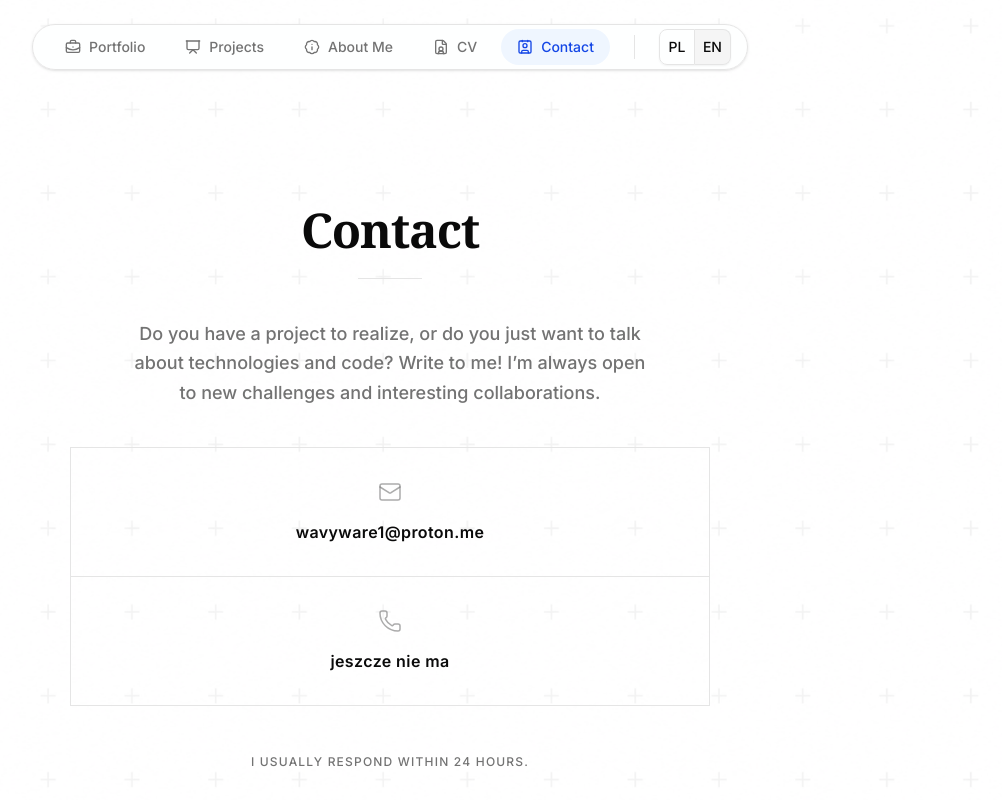
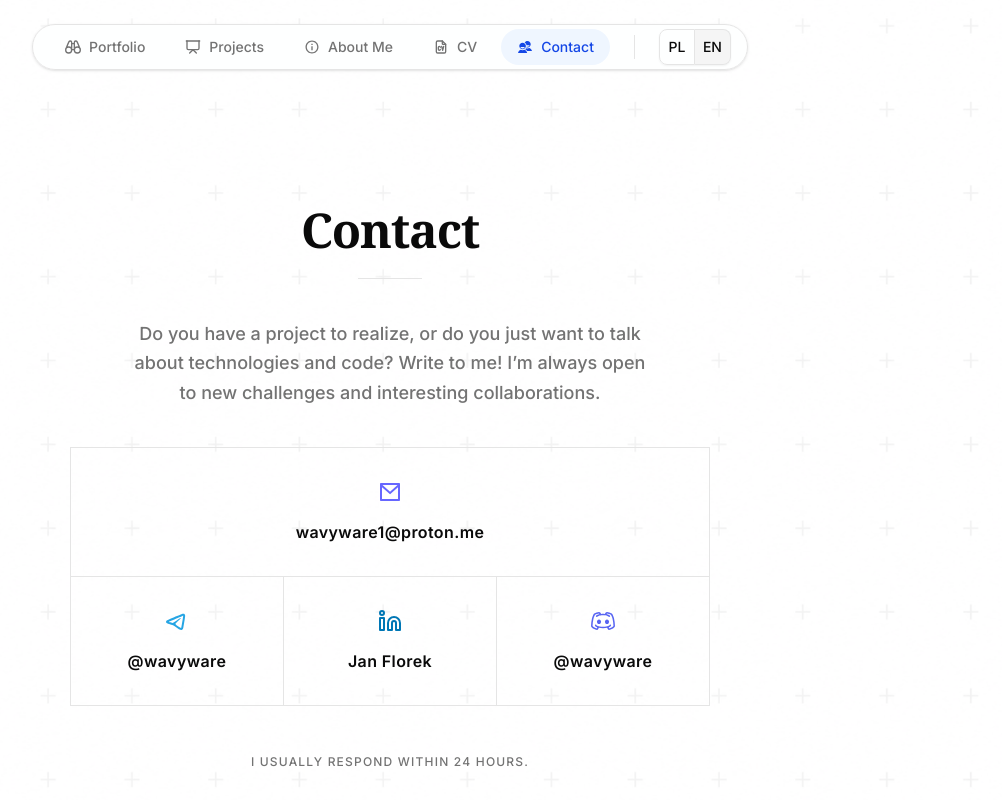
Before and after one commit to WavyWare/portfolio, a Next.js app: page /en/contact in a window 1280 px wide. Shown: the top 800 px of the page, without its empty margins (250-1252 px from the left). Built offline with nearby package versions, Linux system fonts and the light colour scheme.

Commit message:
Standarize icons and add more contact options

```diff
--- a/package.json
+++ b/package.json
@@ -9,15 +9,14 @@
     "lint": "eslint"
   },
   "dependencies": {
-    "@icons-pack/react-simple-icons": "^13.11.1",
     "class-variance-authority": "^0.7.1",
     "clsx": "^2.1.1",
-    "lucide-react": "^1.11.0",
     "next": "16.2.4",
     "next-intl": "^4.11.1",
     "radix-ui": "^1.4.3",
     "react": "19.2.4",
     "react-dom": "19.2.4",
+    "react-icons": "^5.6.0",
     "shadcn": "^4.5.0",
     "tailwind-merge": "^3.5.0",
     "tw-animate-css": "^1.4.0"
--- a/src/app/[locale]/contact/page.tsx
+++ b/src/app/[locale]/contact/page.tsx
@@ -1,6 +1,9 @@
-import {Mail, Phone} from "lucide-react";
 import React from "react";
 import {useTranslations} from "next-intl";
+import {Link} from "@/i18n/navigation";
+import {RiMailLine, RiTelegram2Line} from "react-icons/ri";
+import {LuLinkedin} from "react-icons/lu";
+import {RxDiscordLogo} from "react-icons/rx";
 
 export default function ContactPage() {
     const t = useTranslations("Contact");
@@ -13,15 +16,23 @@ export default function ContactPage() {
             <p className="text-muted-foreground text-center mb-10 leading-relaxed text-base md:text-lg font-medium max-w-lg mx-auto">
                 {t("cta")}
             </p>
-            <div className="w-full border-t border-l border-border grid grid-cols-1">
-                <div className="flex flex-col items-center gap-4 p-8 border-r border-b border-border bg-transparent hover:bg-muted/10 transition-colors md:col-span-2">
-                    <Mail className="w-6 h-6 text-muted-foreground/60" strokeWidth={1.5} />
+            <div className="w-full border-t border-l border-border grid grid-cols-3">
+                <Link href={"mailto:wavyware1@proton.me"} className="flex flex-col items-center gap-4 p-8 border-r border-b border-border bg-transparent hover:bg-muted/10 transition-colors col-span-3">
+                    <RiMailLine className="w-6 h-6 text-muted-foreground/60" color={"#66f"} />
                     <span className="text-base font-semibold tracking-wide">wavyware1@proton.me</span>
-                </div>
-                <div className="flex flex-col items-center gap-4 p-8 border-r border-b border-border bg-transparent hover:bg-muted/10 transition-colors">
-                    <Phone className="w-6 h-6 text-muted-foreground/60" strokeWidth={1.5} />
-                    <span className="text-base font-semibold tracking-wide">jeszcze nie ma</span>
-                </div>
+                </Link>
+                <Link href={"https://t.me/wavyware"} className="flex flex-col items-center gap-4 p-8 border-r border-b border-border bg-transparent hover:bg-muted/10 transition-colors">
+                    <RiTelegram2Line className="w-6 h-6 text-muted-foreground/60" color={"#26A5E4"}/>
+                    <span className="text-base font-semibold tracking-wide">@wavyware</span>
+                </Link>
+                <Link href={"https://www.linkedin.com/in/jan-florek-76b4072ab/"} className="flex flex-col items-center gap-4 p-8 border-r border-b border-border bg-transparent hover:bg-muted/10 transition-colors">
+                    <LuLinkedin className="w-6 h-6 text-muted-foreground/60" color={"#0077B5"}/>
+                    <span className="text-base font-semibold tracking-wide">Jan Florek</span>
+                </Link>
+                <Link href={"https://discordapp.com/users/560419681073233924"} className="flex flex-col items-center gap-4 p-8 border-r border-b border-border bg-transparent hover:bg-muted/10 transition-colors">
+                    <RxDiscordLogo className="w-6 h-6 text-muted-foreground/60" color={"#5865F2"}/>
+                    <span className="text-base font-semibold tracking-wide">@wavyware</span>
+                </Link>
             </div>
             <div className="mt-12 text-center text-xs text-muted-foreground font-medium uppercase tracking-widest">
                 {t("responseTime")}
--- a/src/app/[locale]/cv/page.tsx
+++ b/src/app/[locale]/cv/page.tsx
@@ -1,5 +1,5 @@
-import { FileText, Download } from "lucide-react";
 import {useTranslations} from "next-intl";
+import {LuDownload, LuFileText} from "react-icons/lu";
 
 export default function CVPage() {
     const t = useTranslations("CV");
@@ -13,10 +13,10 @@ export default function CVPage() {
                 {t("description")}
             </p>
             <div className="w-full bg-transparent p-12 border border-border flex flex-col items-center justify-center min-h-[45vh] hover:bg-muted/10 transition-colors duration-300">
-                <FileText className="w-12 h-12 text-muted-foreground/40 mb-6" strokeWidth={1} />
+                <LuFileText className="w-12 h-12 text-muted-foreground/40 mb-6" strokeWidth={1} />
                 <p className="text-muted-foreground mb-8 text-sm tracking-wide uppercase font-semibold">{t("previewUnavailable")}</p>
                 <button className="flex items-center gap-2 bg-foreground text-background px-8 py-3 rounded-full font-medium hover:bg-foreground/90 transition-all shadow-sm">
-                    <Download className="w-4 h-4" />
+                    <LuDownload className="w-4 h-4" />
                     {t("download")}
                 </button>
             </div>
--- a/src/app/[locale]/page.tsx
+++ b/src/app/[locale]/page.tsx
@@ -2,7 +2,6 @@ import { MyPresentation } from "@/components/elements/portfolio/MyPresentation";
 import { Timeline, TimelineEntry } from "@/components/elements/portfolio/Timeline";
 import { Projects } from "@/components/elements/portfolio/Projects";
 import { TechEntry, Technologies } from "@/components/elements/portfolio/Technologies";
-import {Coffee} from "lucide-react";
 import { projectsData } from "@/app/[locale]/projectsData";
 import {
     SiArchlinux, SiDocker,
@@ -12,8 +11,9 @@ import {
     SiPostgresql, SiPython,
     SiReact, SiShopify, SiTailwindcss,
     SiTypescript, SiWoocommerce, SiWordpress
-} from "@icons-pack/react-simple-icons";
+} from "react-icons/si";
 import {useTranslations} from "next-intl";
+import {RiJavaLine} from "react-icons/ri";
 const educationData: TimelineEntry[] = [
     {
         title: "Zespół Szkół im. ks. Stanisława Staszica w Tarnobrzegu",
@@ -74,7 +74,7 @@ const techData: TechEntry[] = [
     { title: "Git", icon: <SiGit color={"#F05032"} className="w-8 h-8" /> },
     { title: "Godot", icon: <SiGodotengine color={"#478CBF"} className="w-8 h-8" /> },
     { title: "Docker", icon: <SiDocker color={"#2496ED"} className="w-8 h-8" /> },
-    { title: "Java", icon: <Coffee className="w-8 h-8" /> },
+    { title: "Java", icon: <RiJavaLine className="w-8 h-8" /> },
     { title: "Wordpress", icon: <SiWordpress color={"#21759B"} className="w-8 h-8" /> },
     { title: "WooCommerce", icon: <SiWoocommerce color={"#96588A"} className="w-8 h-8" /> },
     { title: "Shopify", icon: <SiShopify color={"#7AB55C"} className="w-8 h-8" /> },
--- a/src/components/elements/Navbar.tsx
+++ b/src/components/elements/Navbar.tsx
@@ -2,10 +2,13 @@
 
 import React, { JSX } from "react";
 import { Link, usePathname } from "@/i18n/navigation";
-import { BadgeInfo, BriefcaseBusiness, Contact, FileUser, Presentation } from "lucide-react";
 import { cn } from "@/lib/utils";
 import { useTranslations } from "next-intl";
 import LanguageToggle from "@/components/ui/LanguageToggle";
+import {GrOverview} from "react-icons/gr";
+import {LuPresentation} from "react-icons/lu";
+import {IoMdContacts, IoMdInformationCircleOutline} from "react-icons/io";
+import {TbFileCv} from "react-icons/tb";
 
 function Navbar() {
     const t = useTranslations("Navbar");
@@ -18,11 +21,11 @@ function Navbar() {
     }
 
     const navElements: NavElem[] = [
-        { href: "/", title: "Portfolio", icon: <BriefcaseBusiness className="w-4 h-4 shrink-0" /> },
-        { href: "/projects", title: t("projects"), icon: <Presentation className="w-4 h-4 shrink-0" /> },
-        { href: "/about-me", title: t("aboutMe"), icon: <BadgeInfo className="w-4 h-4 shrink-0" /> },
-        { href: "/cv", title: "CV", icon: <FileUser className="w-4 h-4 shrink-0" /> },
-        { href: "/contact", title: t("contact"), icon: <Contact className="w-4 h-4 shrink-0" /> }
+        { href: "/", title: "Portfolio", icon: <GrOverview className="w-4 h-4 shrink-0" /> },
+        { href: "/projects", title: t("projects"), icon: <LuPresentation className="w-4 h-4 shrink-0" /> },
+        { href: "/about-me", title: t("aboutMe"), icon: <IoMdInformationCircleOutline className="w-4 h-4 shrink-0" /> },
+        { href: "/cv", title: "CV", icon: <TbFileCv className="w-4 h-4 shrink-0" /> },
+        { href: "/contact", title: t("contact"), icon: <IoMdContacts className="w-4 h-4 shrink-0" /> }
     ];
 
     return (
@@ -55,7 +58,7 @@ function Navbar() {
                 <div className="hidden sm:block w-px h-6 bg-border mx-2" />
                 <div className="flex sm:hidden w-full h-px bg-border my-1" />
 
-                <LanguageToggle />
+                <LanguageToggle className={"rounded-full"}/>
             </nav>
         </div>
     );
--- a/src/components/ui/LanguageToggle.tsx
+++ b/src/components/ui/LanguageToggle.tsx
@@ -24,7 +24,7 @@ export default function LanguageToggle({className}: Props) {
             variant="outline"
             value={locale}
             onValueChange={handleChange}
-            className={className}
+            className={className + "text-muted-foreground hover:bg-muted hover:text-foreground"}
             defaultValue={locale}
         >
             <ToggleGroupItem value="pl" aria-label="Polish">
```
Also changed, not shown: src/components/elements/portfolio/MyPresentation.tsx (+4 -18 lines), src/components/elements/portfolio/Projects.tsx (+4 -3 lines), components.json, 1 other file (tests, documents, lock files or other folders).
